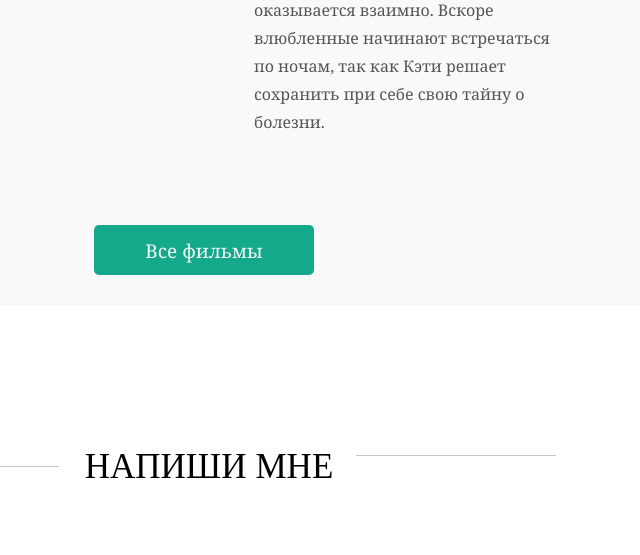
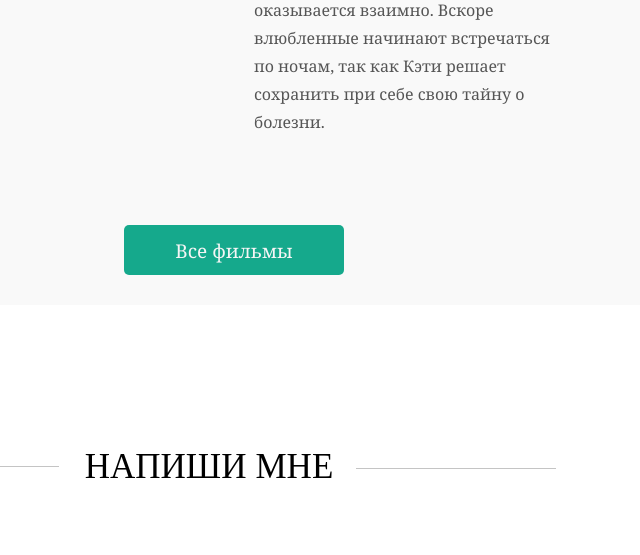
Before and after one commit to ktodkf/labs, a PHP site: page / in a window 1280 px wide. Shown: the part 1946-2501 px from the top of the page, without its empty margins (431-1071 px from the left). Run offline with PHP 8.4, Linux system fonts and the light colour scheme.

Commit message:
Update style.css

```diff
--- a/Front-End/lw12/css/style.css
+++ b/Front-End/lw12/css/style.css
@@ -1165,7 +1165,7 @@ body
     {
         border-radius: 5px;
         display: block;
-        margin: 38px 0 0 370px;
+        margin: 38px 0 0 400px;
         font: 19px/32px Georgia;
         text-decoration: none;
         color: #f5f5f5;
@@ -1199,7 +1199,7 @@ body
     {
         position: relative;
         left: 247px;
-        top: 80px;
+        top: 85px;
         display: inline-block;
         height: 1px;
         width: 200px;
@@ -1427,6 +1427,16 @@ body
 
     .button
     {
-        margin-left: 480px;
+        margin-left: 510px;
+    }
+
+    .left
+    {
+        top: 93px;
+    }
+
+    .information
+    {
+        margin-left: 125px;
     }
 }
```
